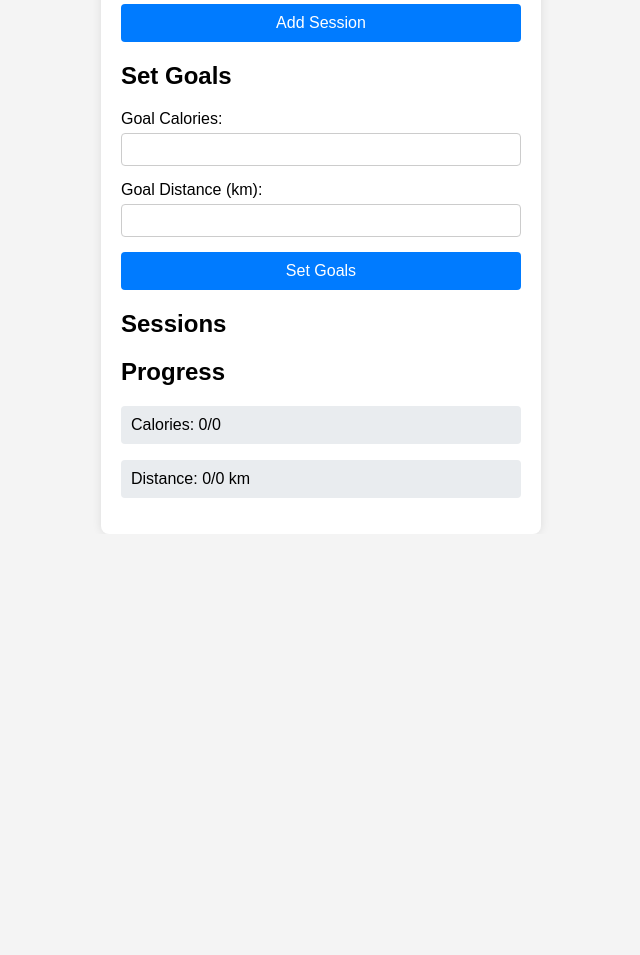
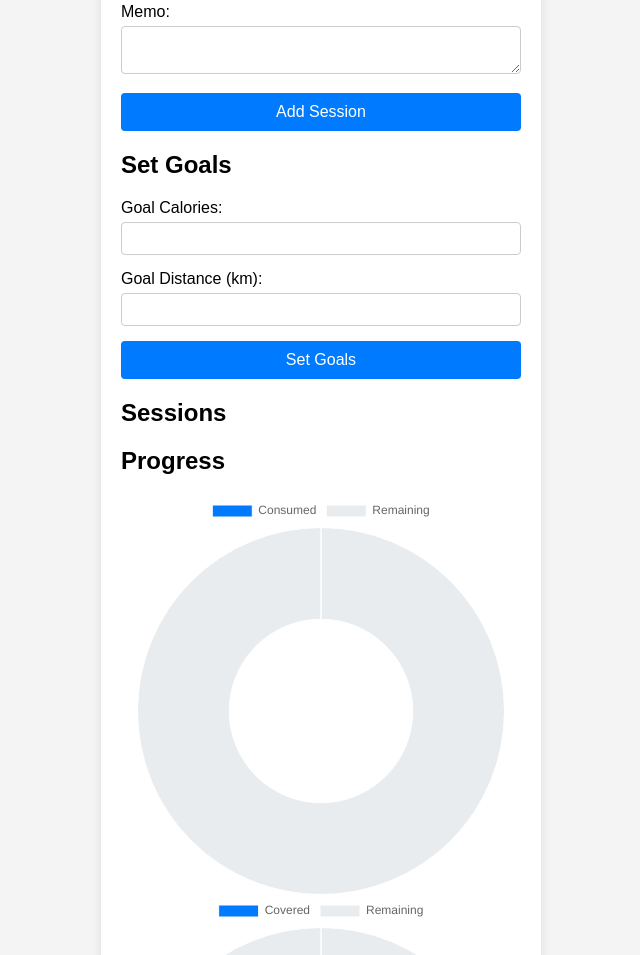
Before and after one commit to luca-hatu/Fitness-Tracker, a plain HTML site: page index.html in a window 1280 px wide. Shown: the part 335-1290 px from the top of the page, without its empty margins (319-959 px from the left). Before the commit the page ends 869 px from the top, so only its background shows below. Drawn offline with nearby package versions, Linux system fonts and the light colour scheme.

Commit message:
added goal progress charts

```diff
--- a/index.html
+++ b/index.html
@@ -6,6 +6,7 @@
     <title>Fitness Tracker</title>
     <link rel="stylesheet" href="styles.css">
     <link rel="stylesheet" href="https://cdnjs.cloudflare.com/ajax/libs/font-awesome/5.15.4/css/all.min.css">
+    <script src="https://cdn.jsdelivr.net/npm/chart.js"></script>
 </head>
 <body>
     <div class="container">
@@ -59,8 +60,8 @@
         </div>
         <div id="progress">
             <h2>Progress</h2>
-            <p id="calories-progress">Calories: 0/0</p>
-            <p id="distance-progress">Distance: 0/0 km</p>
+            <canvas id="calories-chart" width="400" height="200"></canvas>
+            <canvas id="distance-chart" width="400" height="200"></canvas>
         </div>
     </div>
     <script src="script.js"></script>
--- a/script.js
+++ b/script.js
@@ -2,6 +2,35 @@ let totalCalories = 0;
 let totalDistance = 0;
 let goalCalories = 0;
 let goalDistance = 0;
+
+const caloriesChartCtx = document.getElementById('calories-chart').getContext('2d');
+const distanceChartCtx = document.getElementById('distance-chart').getContext('2d');
+
+const caloriesChart = new Chart(caloriesChartCtx, {
+    type: 'doughnut',
+    data: {
+        labels: ['Consumed', 'Remaining'],
+        datasets: [{
+            label: 'Calories',
+            data: [0, 1], // Initial values
+            backgroundColor: ['#007bff', '#e9ecef'],
+            borderWidth: 1
+        }]
+    }
+});
+
+const distanceChart = new Chart(distanceChartCtx, {
+    type: 'doughnut',
+    data: {
+        labels: ['Covered', 'Remaining'],
+        datasets: [{
+            label: 'Distance',
+            data: [0, 1], // Initial values
+            backgroundColor: ['#007bff', '#e9ecef'],
+            borderWidth: 1
+        }]
+    }
+});
 
 document.getElementById('fitness-form').addEventListener('submit', function(event) {
     event.preventDefault();
@@ -55,6 +84,15 @@ document.getElementById('goal-form').addEventListener('submit', function(event)
 });
 
 function updateProgress() {
+    const remainingCalories = goalCalories - totalCalories > 0 ? goalCalories - totalCalories : 0;
+    const remainingDistance = goalDistance - totalDistance > 0 ? goalDistance - totalDistance : 0;
+
+    caloriesChart.data.datasets[0].data = [totalCalories, remainingCalories];
+    distanceChart.data.datasets[0].data = [totalDistance, remainingDistance];
+
+    caloriesChart.update();
+    distanceChart.update();
+
     const caloriesProgress = document.getElementById('calories-progress');
     const distanceProgress = document.getElementById('distance-progress');
 
--- a/styles.css
+++ b/styles.css
@@ -5,8 +5,8 @@ body {
     padding: 0;
     display: flex;
     justify-content: center;
-    align-items: center;
-    height: 100vh;
+    align-items: flex-start;
+    min-height: 100vh;
 }
 
 .container {
@@ -15,6 +15,7 @@ body {
     box-shadow: 0 0 10px rgba(0, 0, 0, 0.1);
     width: 400px;
     border-radius: 8px;
+    margin: 20px 0;
 }
 
 h1 {
@@ -98,9 +99,3 @@ button:hover {
     padding: 10px;
     border-radius: 4px;
 }
-
-#progress p {
-    background: #e9ecef;
-    padding: 10px;
-    border-radius: 4px;
-}
```
